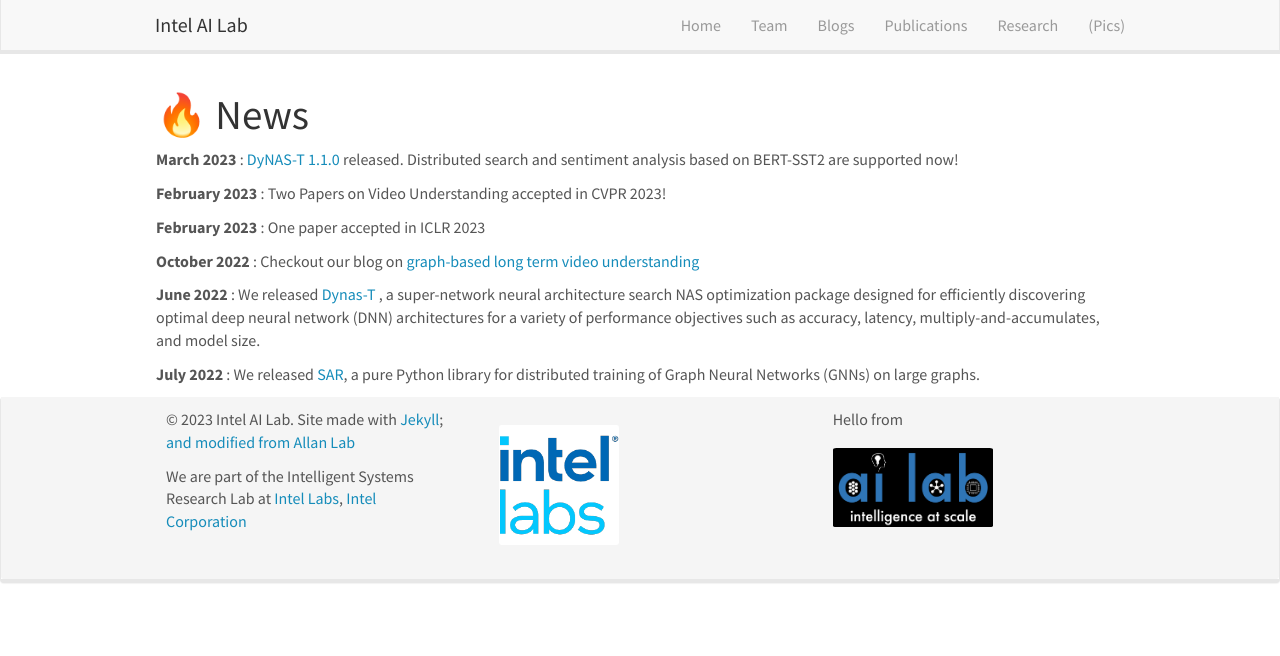
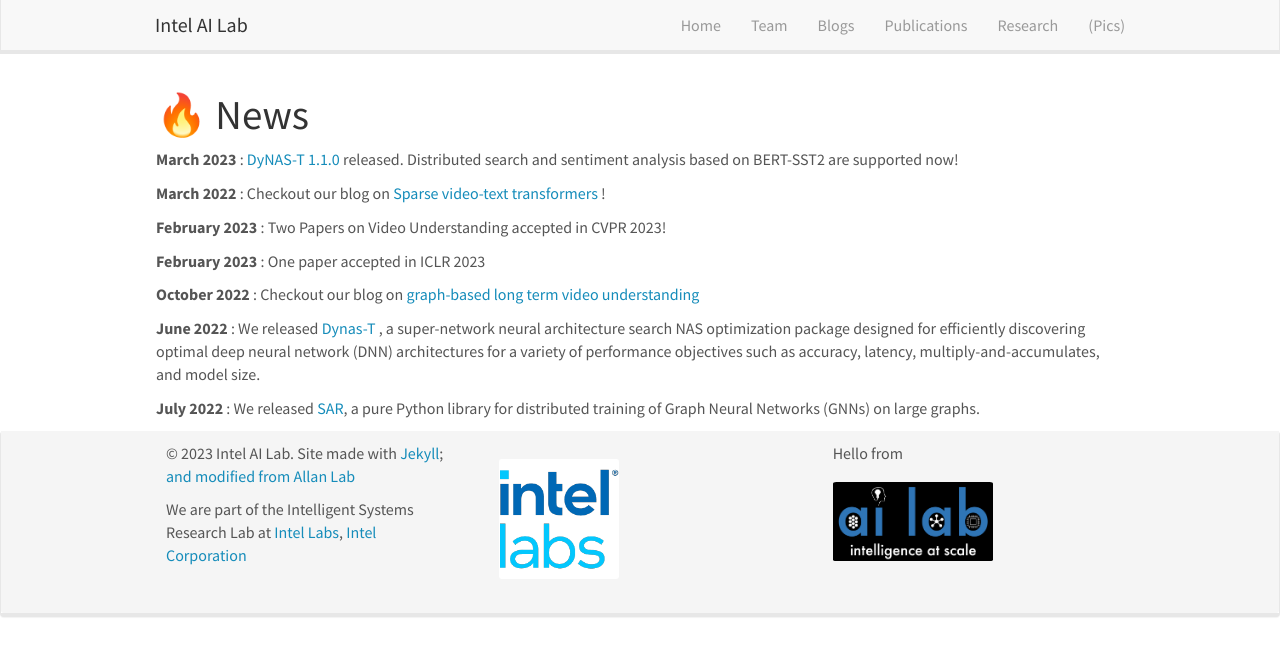
Before and after one commit to intelailabpage/intelailabpage.github.io, a Jekyll site: the page built from _pages/allnews.md, in a window 1280 px wide. Shown: the top 656 px of the page. Built offline with Jekyll 4.4.1, drawn with Linux system fonts in a browser that asks for light colours; nearby versions of some CDN libraries.

Commit message:
Update news.yml

```diff
--- a/_data/news.yml
+++ b/_data/news.yml
@@ -1,6 +1,10 @@
 
 - date: March 2023
   headline: <a href="https://github.com/IntelLabs/DyNAS-T"> DyNAS-T 1.1.0 </a>released. Distributed search and sentiment analysis based on BERT-SST2 are supported now!
+
+- date: March 2022
+  headline: Checkout our blog on <a href="https://intelailabpage.github.io/2023/03/23/sparse-video-transformers.html"> Sparse video-text transformers </a> !
+
 
 - date: February 2023
   headline: Two Papers on Video Understanding accepted in CVPR 2023!
```
